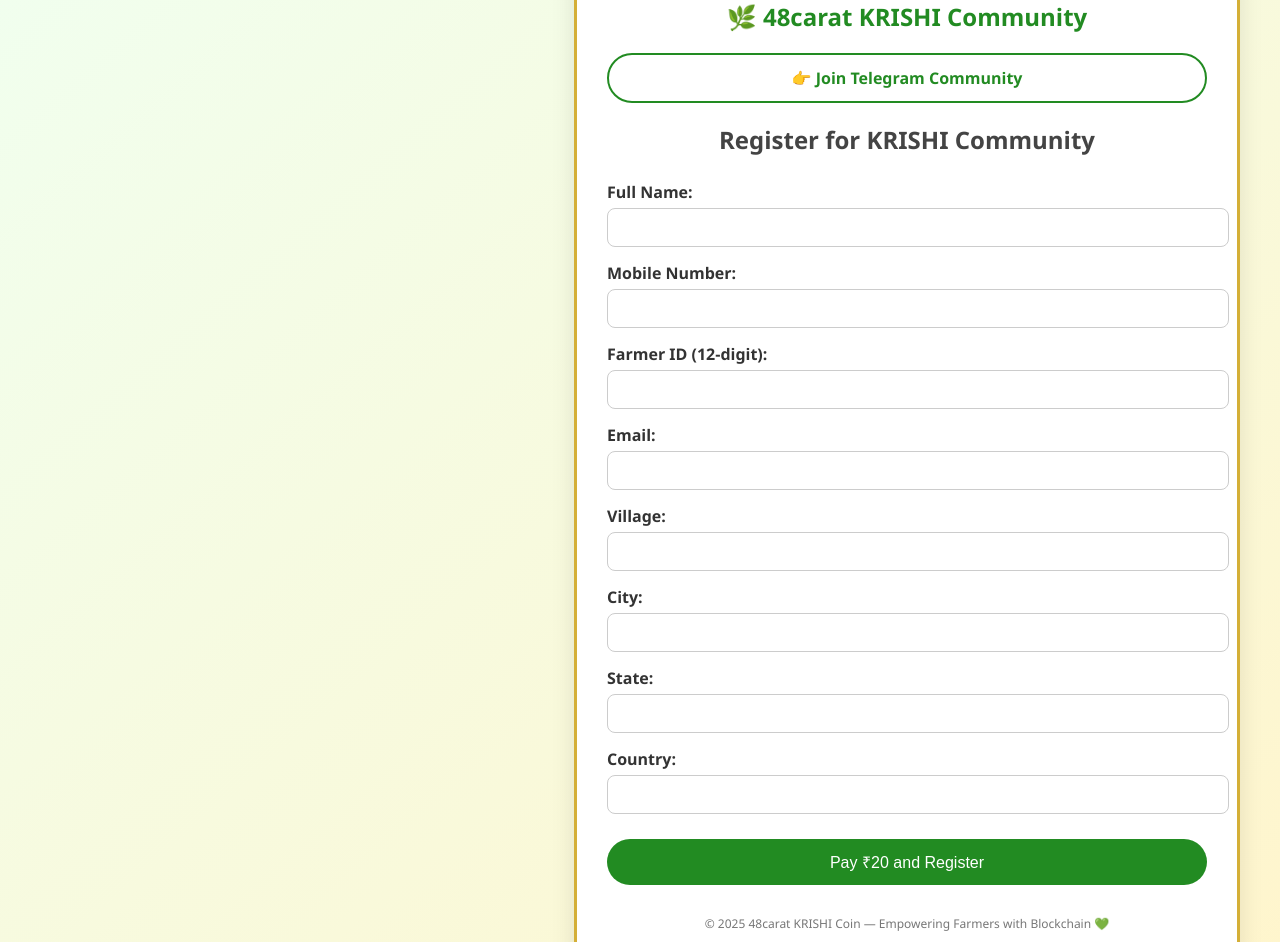
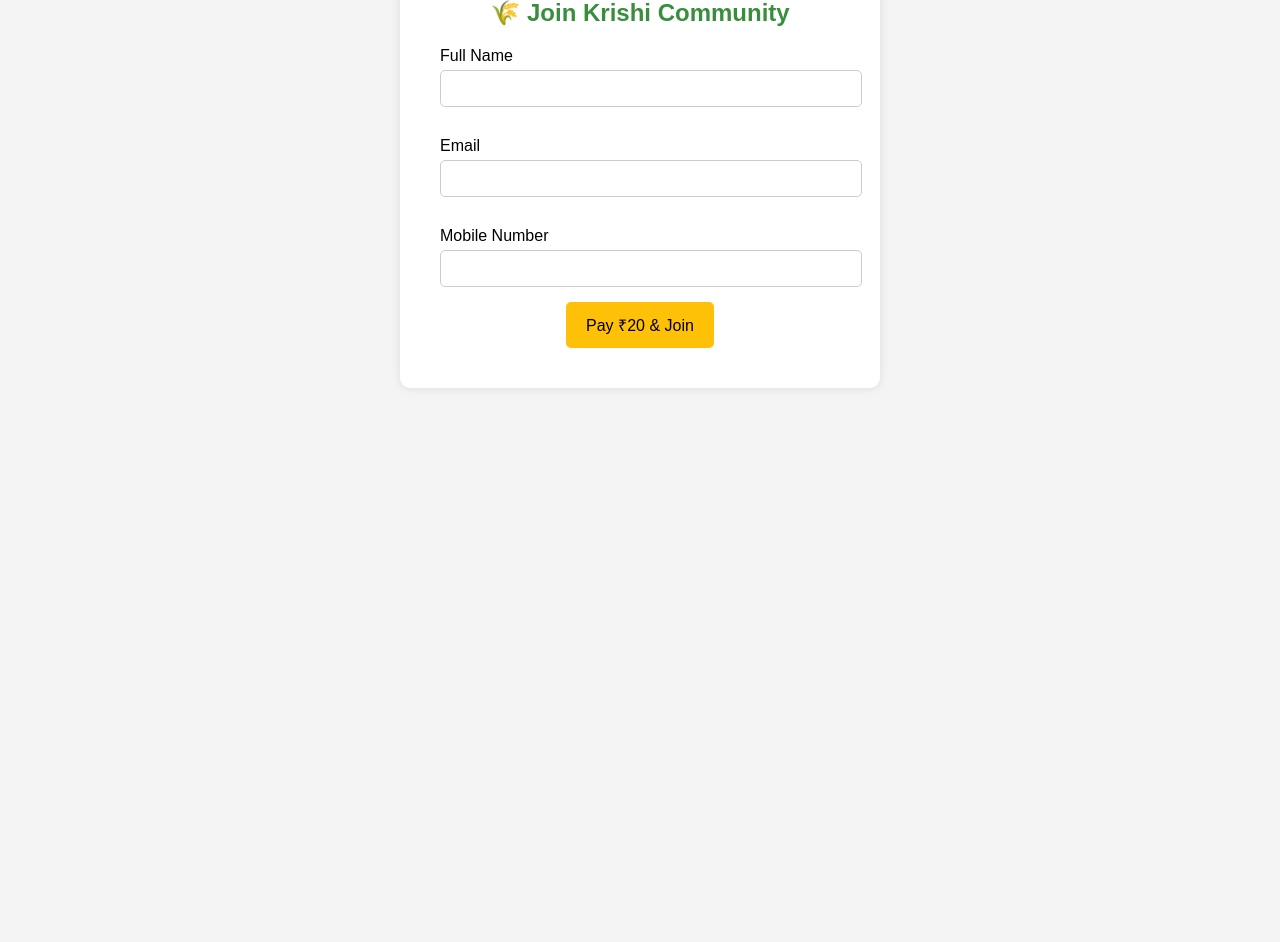
Before and after one commit to krishicommunity/krishi_project, a plain HTML site: page index.html in a window 1280 px wide. Shown: the part 111-1053 px from the top of the page. After the commit the page ends 800 px from the top, so only its background shows below. Drawn offline with Linux system fonts and the light colour scheme.

Commit message:
Update index.html

```diff
--- a/index.html
+++ b/index.html
@@ -2,183 +2,98 @@
 <html lang="en">
 <head>
   <meta charset="UTF-8" />
-  <title>KRISHI Community Registration</title>
+  <meta name="viewport" content="width=device-width, initial-scale=1.0"/>
+  <title>Krishi Community Subscription</title>
   <style>
     body {
+      font-family: Arial, sans-serif;
+      background: #f4f4f4;
       margin: 0;
+      padding: 0;
+      text-align: center;
+    }
+    .container {
+      margin-top: 50px;
+      background: #fff;
       padding: 40px;
-      font-family: 'Segoe UI', sans-serif;
-      background: linear-gradient(to bottom right, #f0fff0, #fff5cc);
-      color: #333;
-      display: flex;
-      justify-content: flex-end;
-      align-items: flex-start;
-      min-height: 100vh;
+      border-radius: 10px;
+      width: 90%;
+      max-width: 400px;
+      margin-left: auto;
+      margin-right: auto;
+      box-shadow: 0 0 10px rgba(0,0,0,0.1);
     }
-
-    .container {
-      background-color: #fff;
-      border: 3px solid #d4af37;
-      border-radius: 20px;
-      padding: 30px;
-      width: 95%;
-      max-width: 600px;
-      box-shadow: 0 10px 25px rgba(0, 0, 0, 0.1);
+    h2 {
+      color: #388e3c;
+    }
+    label {
+      display: block;
+      margin: 15px 0 5px;
       text-align: left;
     }
-
-    .logo {
-      display: block;
-      margin: 0 auto 15px auto;
-      width: 120px;
-    }
-
-    h1 {
-      text-align: center;
-      color: #228B22;
-      font-size: 24px;
-      margin-bottom: 5px;
-    }
-
-    h2 {
-      text-align: center;
-      color: #444;
-      margin-bottom: 25px;
-    }
-
-    form {
-      margin-top: 20px;
-    }
-
-    label {
-      font-weight: bold;
-      margin-top: 15px;
-      display: block;
-    }
-
-    input[type="text"],
-    input[type="email"] {
+    input {
       width: 100%;
       padding: 10px;
-      margin-top: 5px;
+      margin-bottom: 15px;
+      border-radius: 5px;
       border: 1px solid #ccc;
-      border-radius: 8px;
-      font-size: 15px;
     }
-
-    input[type="submit"] {
-      background-color: #228B22;
-      color: white;
+    button {
+      background: #ffc107;
       border: none;
-      padding: 12px;
-      margin-top: 25px;
+      padding: 12px 20px;
       font-size: 16px;
-      border-radius: 30px;
+      border-radius: 5px;
       cursor: pointer;
-      width: 100%;
-      transition: background 0.3s ease;
+      color: #000;
     }
-
-    input[type="submit"]:hover {
-      background-color: #1a6e1a;
-    }
-
-    .telegram-link {
-      display: block;
-      text-align: center;
-      margin-top: 20px;
-      background-color: white;
-      color: #228B22;
-      padding: 12px 25px;
-      text-decoration: none;
-      border-radius: 30px;
-      border: 2px solid #228B22;
-      font-weight: bold;
-      transition: background 0.3s, color 0.3s;
-    }
-
-    .telegram-link:hover {
-      background-color: #228B22;
-      color: white;
-    }
-
-
-    footer {
-      margin-top: 30px;
-      text-align: center;
-      font-size: 12px;
-      color: #777;
+    button:hover {
+      background: #ffb300;
     }
   </style>
 </head>
 <body>
   <div class="container">
-    <img src="krishi_main.png" alt="KRISHI Logo" class="logo" />
-    <h1>🌿 48carat KRISHI Community</h1>
-    <a href="https://t.me/krishicoincommunity" class="telegram-link" target="_blank">
-      👉 Join Telegram Community
-    </a>
+    <h2>🌾 Join Krishi Community</h2>
+    <form id="krishiForm">
+      <label for="name">Full Name</label>
+      <input type="text" id="name" required />
 
-    <h2>Register for KRISHI Community</h2>
-    <form id="krishiForm" onsubmit="submitForm(event)">
-      <label>Full Name:</label>
-      <input type="text" id="name" name="name" required>
+      <label for="email">Email</label>
+      <input type="email" id="email" required />
 
-      <label>Mobile Number:</label>
-      <input type="text" id="mobile" name="mobile" maxlength="10" pattern="\d{10}" required>
+      <label for="mobile">Mobile Number</label>
+      <input type="tel" id="mobile" pattern="[0-9]{10}" maxlength="10" required />
 
-      <label>Farmer ID (12-digit):</label>
-      <input type="text" id="farmer_id" name="farmer_id" maxlength="12" pattern="\d{12}" required>
-
-      <label>Email:</label>
-      <input type="email" id="email" name="email" required>
-
-      <label>Village:</label>
-      <input type="text" id="village" name="village" required>
-
-      <label>City:</label>
-      <input type="text" id="city" name="city" required>
-
-      <label>State:</label>
-      <input type="text" id="state" name="state" required>
-
-      <label>Country:</label>
-      <input type="text" id="country" name="country" required>
-
-      <input type="submit" value="Pay ₹20 and Register">
+      <button type="submit">Pay ₹20 & Join</button>
     </form>
-
-    <footer>
-      &copy; 2025 48carat KRISHI Coin — Empowering Farmers with Blockchain 💚
-    </footer>
+    <div id="status"></div>
   </div>
 
   <script>
-    async function submitForm(event) {
-      event.preventDefault();
+    document.getElementById("krishiForm").addEventListener("submit", async function (e) {
+      e.preventDefault();
+      const name = document.getElementById("name").value;
+      const email = document.getElementById("email").value;
+      const mobile = document.getElementById("mobile").value;
 
-      const payload = {
-        name: document.getElementById('name').value,
-        mobile: document.getElementById('mobile').value,
-        farmer_id: document.getElementById('farmer_id').value,
-        email: document.getElementById('email').value,
-        village: document.getElementById('village').value,
-        city: document.getElementById('city').value,
-        state: document.getElementById('state').value,
-        country: document.getElementById('country').value,
-      };
+      const payload = { name, email, mobile };
 
-      const response = await fetch("https://krishi-project.onrender.com/register", {
+      try {
+        const res = await fetch("http://192.168.1.3:10000/register", {
           method: "POST",
           headers: { "Content-Type": "application/json" },
           body: JSON.stringify(payload),
         });
 
-      const html = await response.text();
+        const html = await res.text();
         document.open();
         document.write(html);
         document.close();
+      } catch (err) {
+        document.getElementById("status").innerText = "Something went wrong. Try again.";
       }
+    });
   </script>
 </body>
 </html>
```
Lines whose indentation alone changed are shown as unchanged.
